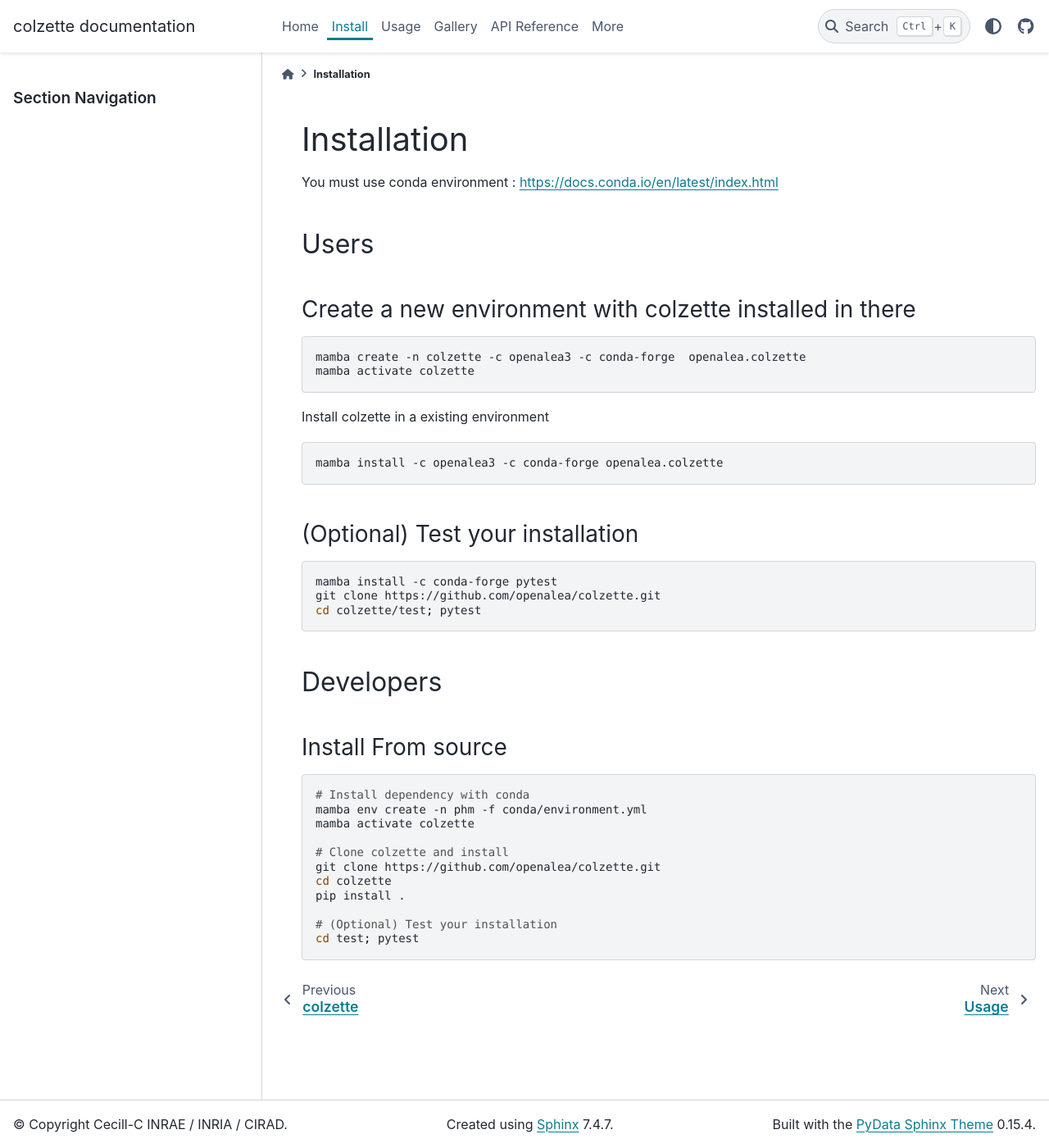
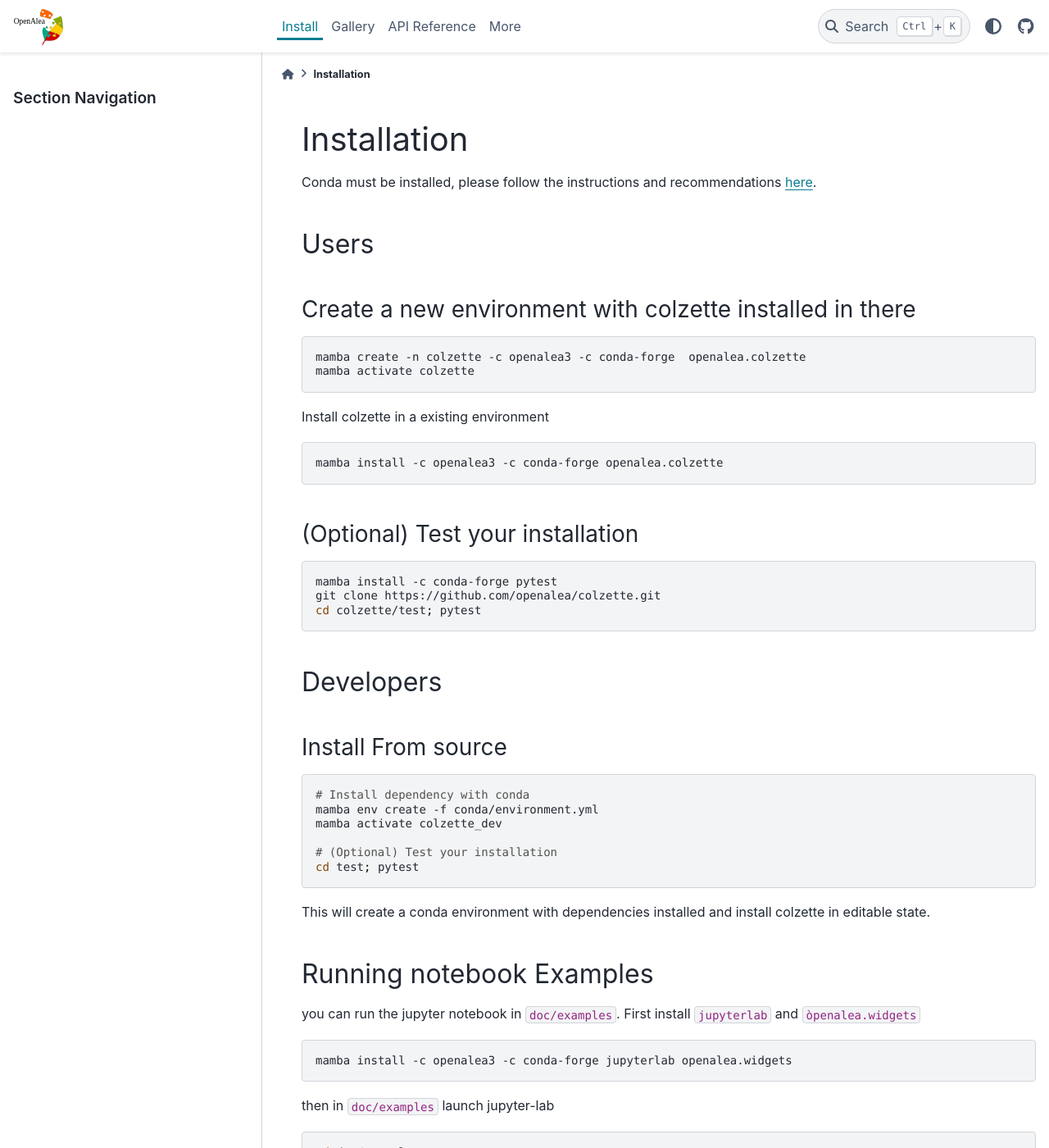
Before and after one commit to openalea-incubator/colzette, a Sphinx documentation site: the page built from doc/installation.md, in a window 1280 px wide and 1400 px high. Shown: the whole window at 82% size. Built offline with Sphinx 7.4.7 and the PyData theme 0.15.4, drawn with Linux system fonts in a browser that asks for light colours; formulas are drawn with MathJax 3; pages that are not in the unit, such as notebooks, are missing from menus; the version number could not be read and is left out; some of the changed text lies outside the part shown.

Commit message:
[no ci] documentation added gallery, api, etc.

`````diff
--- a/doc/conf.py
+++ b/doc/conf.py
@@ -33,6 +33,7 @@
     "sphinx.ext.todo",  # support for todo items
     "sphinx.ext.napoleon",  # support for numpy and google style docstrings
     "sphinx_favicon",  # support for favicon
+    "sphinx_copybutton",      # support for copybutton in code blocks
     "nbsphinx",  # for integrating jupyter notebooks
     "myst_parser",  # for parsing .md files
 ]
@@ -83,6 +84,7 @@
 # further.  For a list of options available for each theme, see the
 # documentation.
 html_theme_options = {
+    "logo_name": False,
     "header_links_before_dropdown": 6,
     "sidebarwidth": 200,
     "collapse_navigation": "false",
@@ -104,6 +106,7 @@
 # Add any paths that contain custom static files (such as style sheets) here,
 # relative to this directory. They are copied after the builtin static files,
 # so a file named "default.css" will overwrite the builtin "default.css".
+# html_title = " "
 html_static_path = ["_static"]
 html_logo = "_static/openalea_web.svg"
 html_favicon = "_static/openalea_web.svg"
--- a/doc/installation.md
+++ b/doc/installation.md
@@ -1,6 +1,7 @@
 # Installation
 
-You must use conda environment : <https://docs.conda.io/en/latest/index.html>
+
+Conda must be installed, please follow the instructions and recommendations [here](https://openalea.readthedocs.io/en/latest/install.html).
 
 ## Users
 
@@ -32,14 +33,24 @@
 
 ```bash
 # Install dependency with conda
-mamba env create -n phm -f conda/environment.yml
-mamba activate colzette
-
-# Clone colzette and install
-git clone https://github.com/openalea/colzette.git
-cd colzette
-pip install .
+mamba env create -f conda/environment.yml
+mamba activate colzette_dev
 
 # (Optional) Test your installation
 cd test; pytest
 ```
+This will create a conda environment with dependencies installed and install colzette in editable state.
+
+## Running notebook Examples
+
+you can run the jupyter notebook in `doc/examples`.
+First install `jupyterlab` and `òpenalea.widgets`
+```bash
+mamba install -c openalea3 -c conda-forge jupyterlab openalea.widgets
+```
+
+then in `doc/examples` launch jupyter-lab
+````bash
+cd doc/examples
+jupyter-lab
+````
--- a/doc/notebook_examples.rst
+++ b/doc/notebook_examples.rst
@@ -10,5 +10,5 @@
 This a simulation workflow example to calculate the surfacic density of energy absorbed Eabs (m-2) or the surfacic density of energy incoming Ei (m-2).
 
 .. nbgallery::
-    doc/examples/monocrop_calculation.ipynb
-    doc/examples/intercrop_calculation.ipynb
+    examples/monocrop_calculation.ipynb
+    examples/intercrop_calculation.ipynb
`````
Also changed, not shown: README.md (+0 -2 lines), doc/api.md (+6 -1 lines), doc/index.md (+9 -10 lines), doc/user/api_colzette.rst (added, +13 -0 lines), doc/user/api_geometry.rst (added, +13 -0 lines), doc/user/api_light.rst (added, +13 -0 lines), doc/user/api_population.rst (added, +13 -0 lines), doc/user/api_scene.rst (added, +13 -0 lines), doc/user/api_simulation.rst (added, +13 -0 lines), doc/_static/openalea_web.svg (added).
